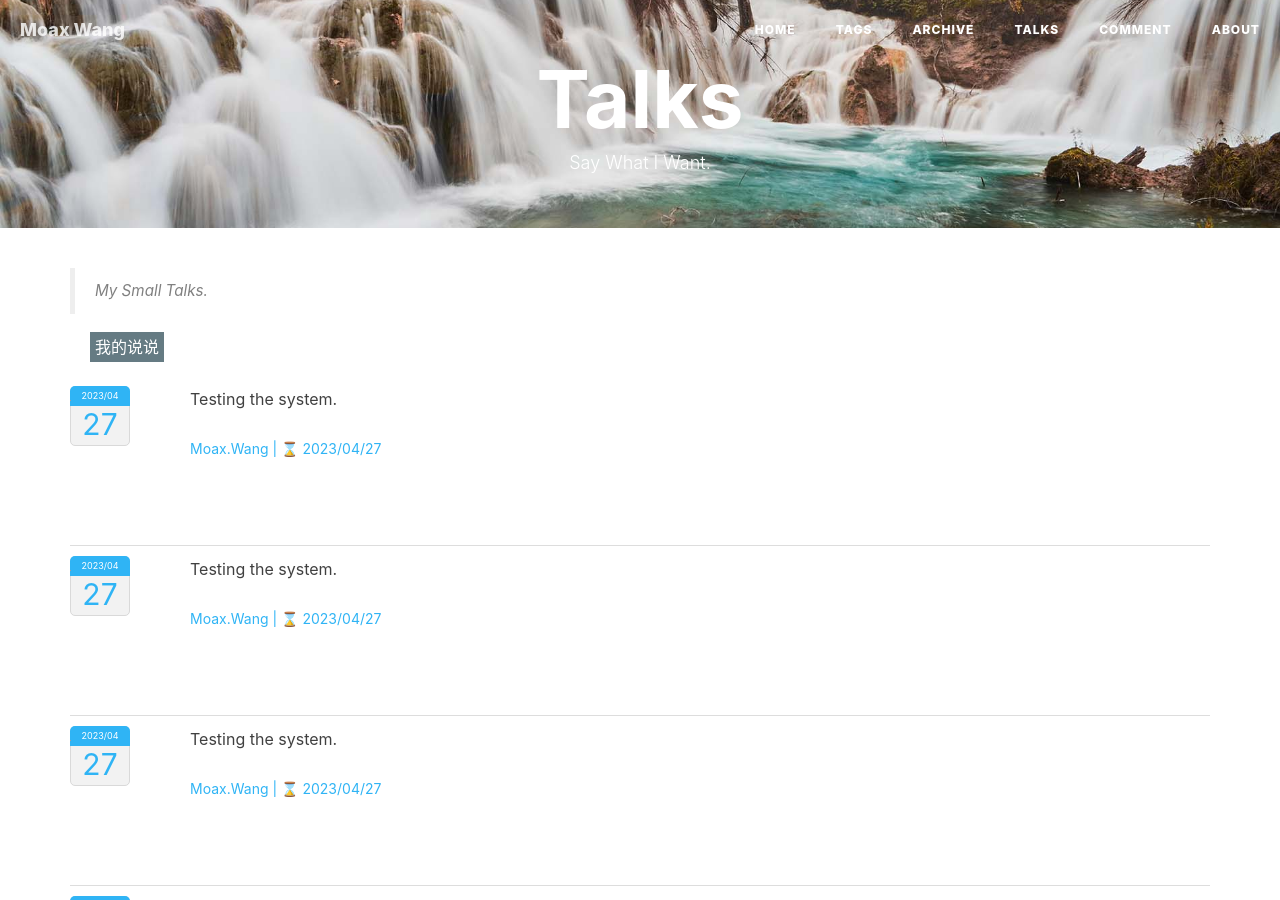
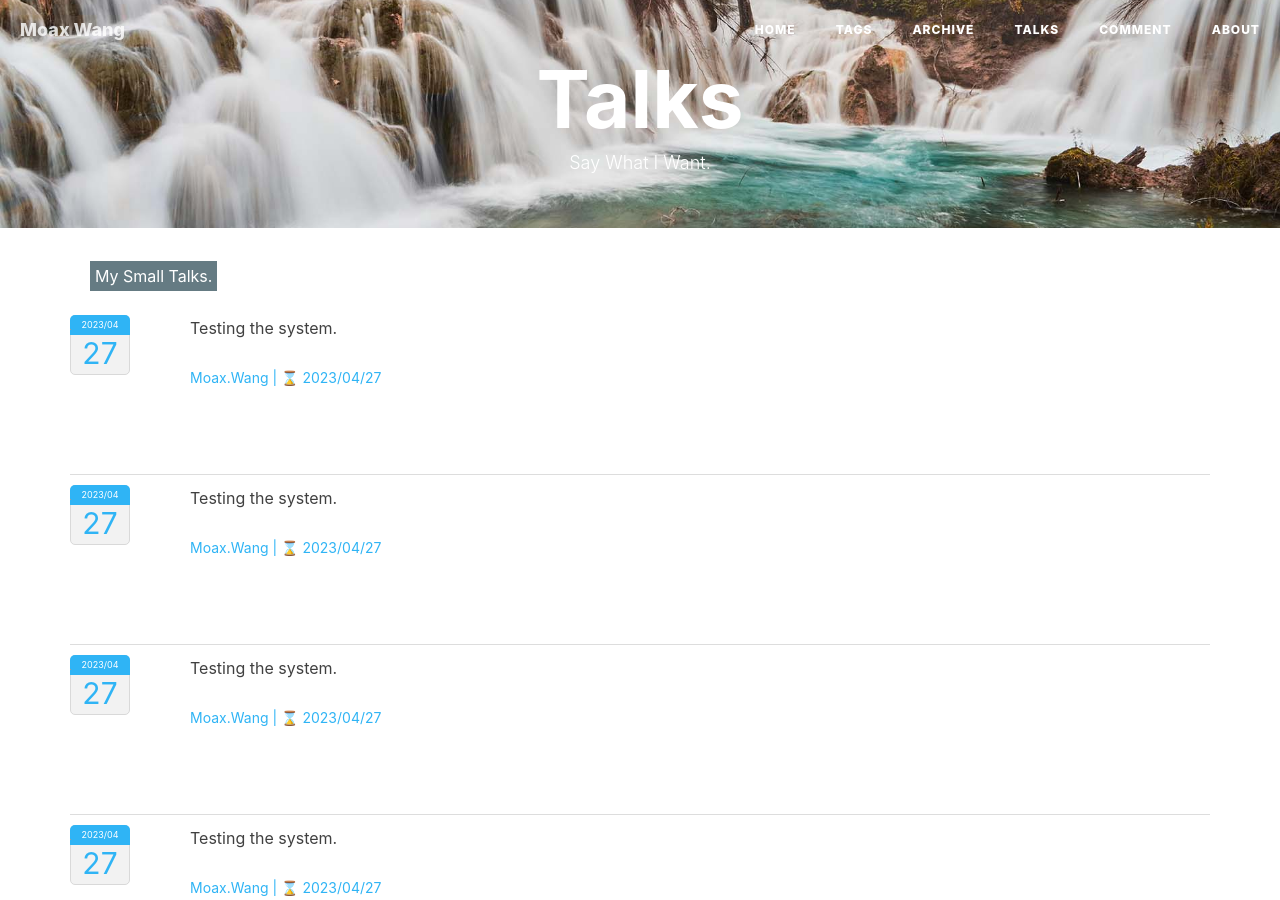
Before and after one commit to WinchellWang/winchellwang.github.io, a Jekyll site: the page built from 3talk.html, in a window 1280 px wide and 900 px high. Built offline with Jekyll 4.4.1, drawn with Linux system fonts in a browser that asks for light colours; nearby versions of some CDN libraries; comment, search, counter and statistics services are not loaded; grey boxes are pictures that could not be loaded.

Commit message:
Update 3talk.html

```diff
--- a/3talk.html
+++ b/3talk.html
@@ -140,9 +140,9 @@ header-img: "img/tag-bg.jpg"
 <!-- Main Content start-->
 <div class="container">
 
-<blockquote>
+<!-- <blockquote>
     <p>My Small Talks.</p>
-</blockquote>
+</blockquote> -->
 
 <div class="hexo-douban-tabs">
     <a class="hexo-douban-tab" id="hexo-douban-tab1" rel="external">
@@ -150,7 +150,7 @@ header-img: "img/tag-bg.jpg"
     <a class="hexo-douban-tab" id="hexo-douban-tab2" rel="external">
         </a>
     <a class="hexo-douban-tab" id="hexo-douban-tab3" href="javascript:;" rel="external">
-        我的说说</a>
+        My Small Talks.</a>
 </div>
 
 <div>
```
